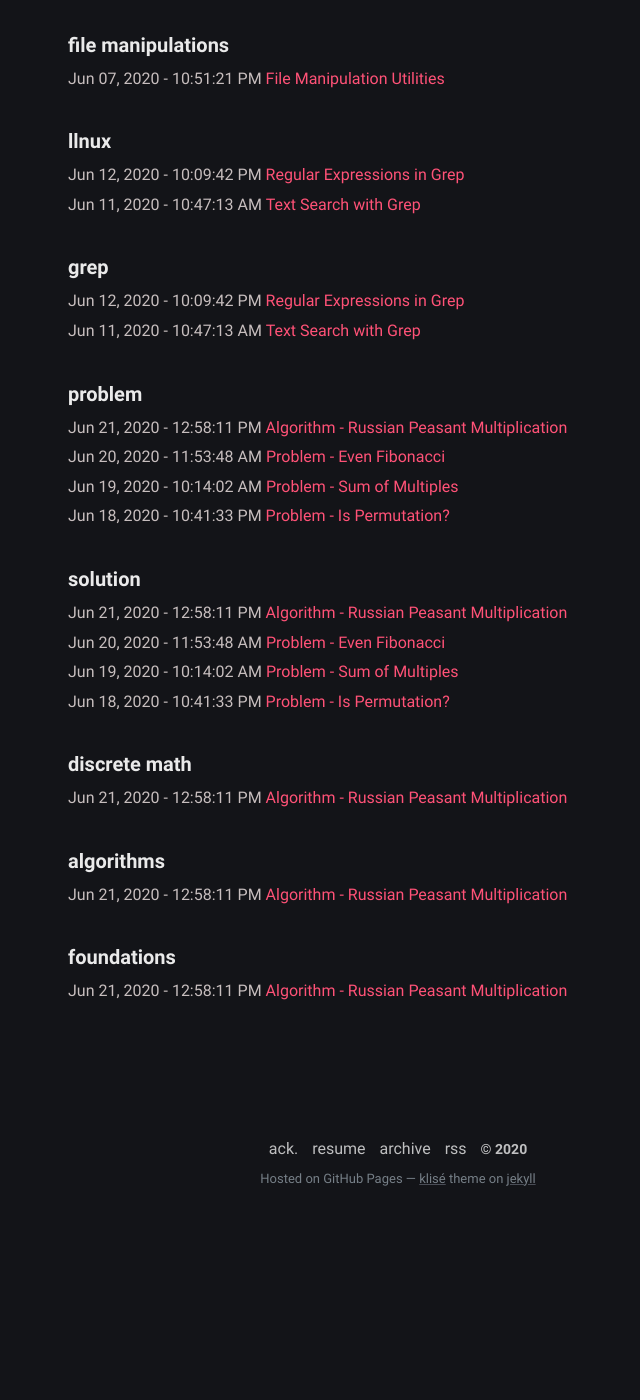
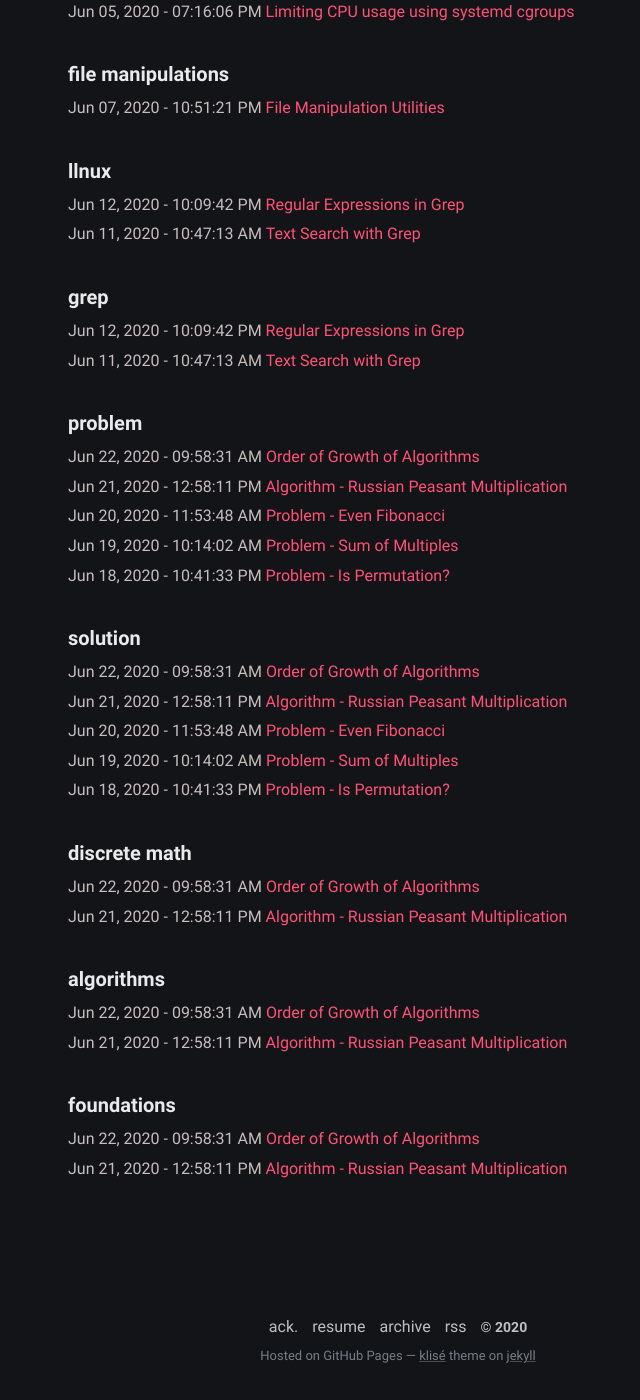
Before and after one commit to jervenclark/jervenclark.github.io, a Jekyll site: the page built from tags.md, in a window 1280 px wide and 1400 px high, scrolled down 2226 px. Shown: the whole window, without its empty margins (242-882 px from the left). Built offline with Jekyll 4.4.1, drawn with Linux system fonts in a browser that asks for light colours; before the commit the page ends 3449 px from its top, so only the background shows below that; part of the change alters nothing that is shown; some of the changed text lies outside the part shown.

Commit message:
Add post Order of Growth of Algorithms

````diff
--- a/_includes/header.html
+++ b/_includes/header.html
@@ -167,5 +167,13 @@
     <!-- for mathjax support -->
     {% if page.usemathjax %}
     <script type="text/javascript" async src="https://cdn.mathjax.org/mathjax/latest/MathJax.js?config=TeX-MML-AM_CHTML"> </script>
+    <script type="text/x-mathjax-config">
+     MathJax.Hub.Config({
+         tex2jax: {
+             inlineMath: [['$','$'], ['\\(','\\)']],
+             processEscapes: true
+         }
+     });
+    </script>
     {% endif %}
 </head>
--- /dev/null
+++ b/_posts/2020-06-22-order-of-growth-of-algorithms.md
@@ -0,0 +1,32 @@
+---
+title       : Order of Growth of Algorithms
+date        : 2020-06-22 09:58:31 +0800
+modified    : 2020-06-22 09:58:31 +0800
+tags        : [python, problem, solution, discrete math, algorithms, foundations]
+description :
+series      :
+usemathjax  : true
+---
+
+One of the most important question asked when dealing with algorithms is: how long does this algorithm take to run? And how does its running time scale with the input size?
+
+For any algorithm, there are three characteristic functions we need to put our attention to. These are:
+- $( T_{worst}(n)$:  the running time in the worst case
+- $( T_{average}(n)$:  the running time in the average case
+- $( T_{best}(n)$:  the running time in the best case
+
+Let's take for instance insertion sort. Insertion sort algorithm is a simple algorithm in which array elements iis sorted in place, one entry at a time. Although not the fastest sorting algorithm, it is very simple to implement and does not require additional memory aside from the space we use to store the input array.
+
+Every iteration $i$ of the insertion sort removes one element from the input data and inserts it into the correct position in the already sorted sub-array $A[j]$ for $0 \le j \lt i $. The algorithm iterates $n$ times (where $n$ is the total size of the input array) until no input elements remains to be sorted.
+
+```python
+def insertion_sort(A: list):
+    for i in range(1, len(A)):
+        for j in range(i, 0, -1):
+            if A[j] < A[j-1]:
+                A[j], A[j-1] = A[j-1], A[j]
+            else:
+                break
+```
+
+The best case for an insertion sort is reaaliized when the input is already sorteed. In this case, the inner loop will exit for every iteration which will give us a total of $n$ number of iiterations. Therefore, $ T_{worst}(n) \propto n^2$. However, the worst case, when the array is sorted in reverse.
````
